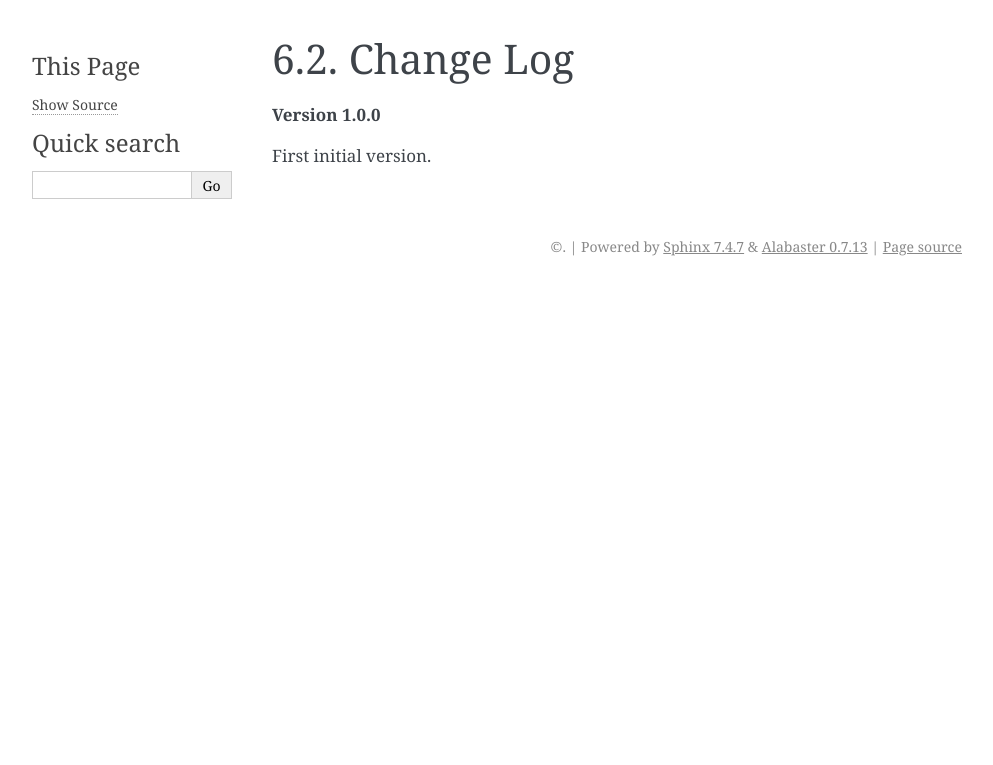
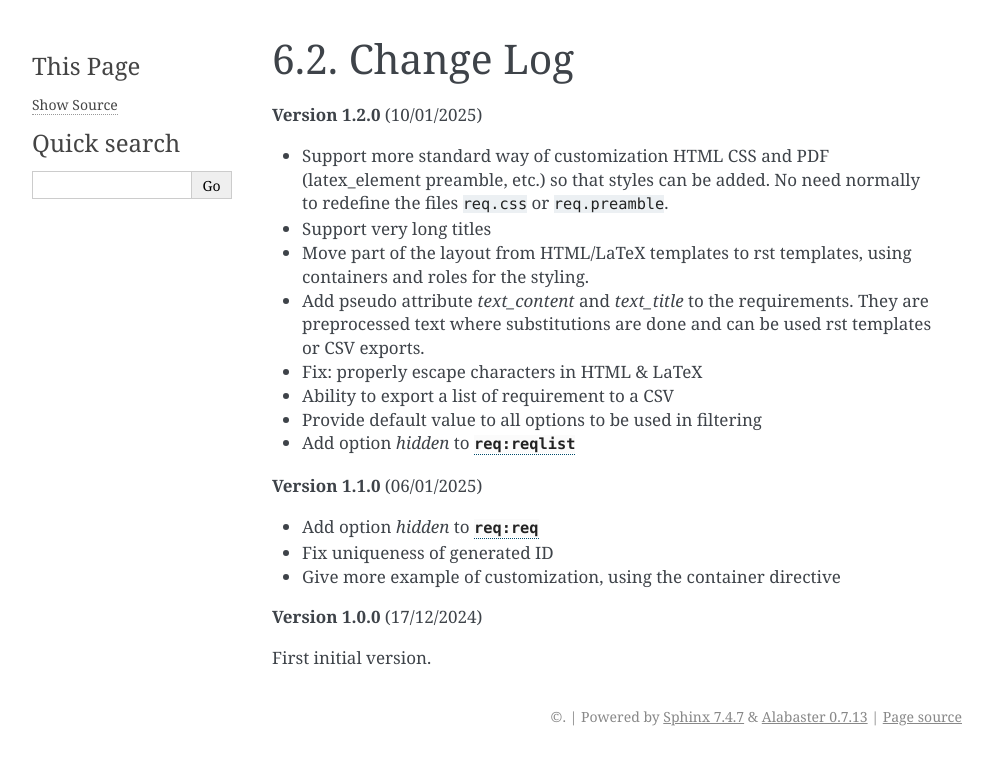
Before and after one commit to olivier-heurtier/sphinxcontrib-requirement, a Sphinx documentation site: the page built from doc/annexes/changelog.rst, in a window 1280 px wide. Shown: the top 765 px of the page, without its empty margins (148-1141 px from the left). Built offline with Sphinx 7.4.7, drawn with Linux system fonts in a browser that asks for light colours.

Commit message:
Release 1.2.0

```diff
--- a/doc/annexes/changelog.rst
+++ b/doc/annexes/changelog.rst
@@ -2,6 +2,28 @@
 Change Log
 ==========
 
-**Version 1.0.0**
+**Version 1.2.0** (10/01/2025)
+
+- Support more standard way of customization HTML CSS and PDF
+  (latex_element preamble, etc.) so that styles can be added.
+  No need normally to redefine the files :file:`req.css` or :file:`req.preamble`.
+- Support very long titles
+- Move part of the layout from HTML/LaTeX templates to rst templates,
+  using containers and roles for the styling.
+- Add pseudo attribute `text_content` and `text_title` to the requirements.
+  They are preprocessed text where substitutions are done and can be used
+  rst templates or CSV exports.
+- Fix: properly escape characters in HTML & LaTeX
+- Ability to export a list of requirement to a CSV
+- Provide default value to all options to be used in filtering
+- Add option `hidden` to :rst:dir:`req:reqlist`
+
+**Version 1.1.0** (06/01/2025)
+
+- Add option `hidden` to :rst:dir:`req:req`
+- Fix uniqueness of generated ID
+- Give more example of customization, using the container directive
+
+**Version 1.0.0** (17/12/2024)
 
 First initial version.
--- a/doc/manual.rst
+++ b/doc/manual.rst
@@ -123,7 +123,7 @@ Configuration File Options
 
 req_reference_text
 
-    The string (at least one character) inserted in the text when using the role `req:ref`.
+    The string (at least one character) inserted in the text when using the role :rst:role:`req:ref`.
     Default is Unicode character 2750.
 
 req_idpattern
```
Also changed, not shown: 2 other files.
